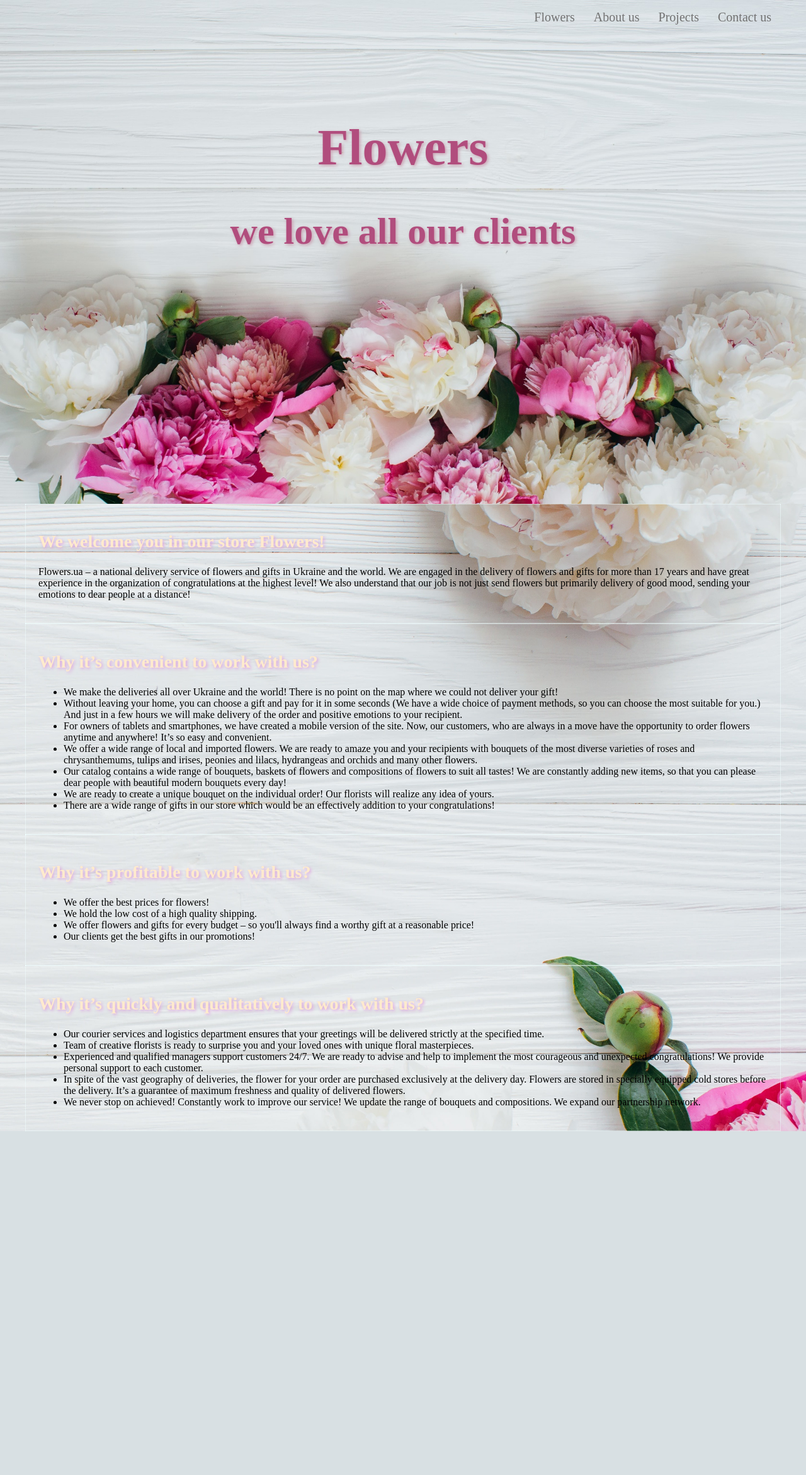
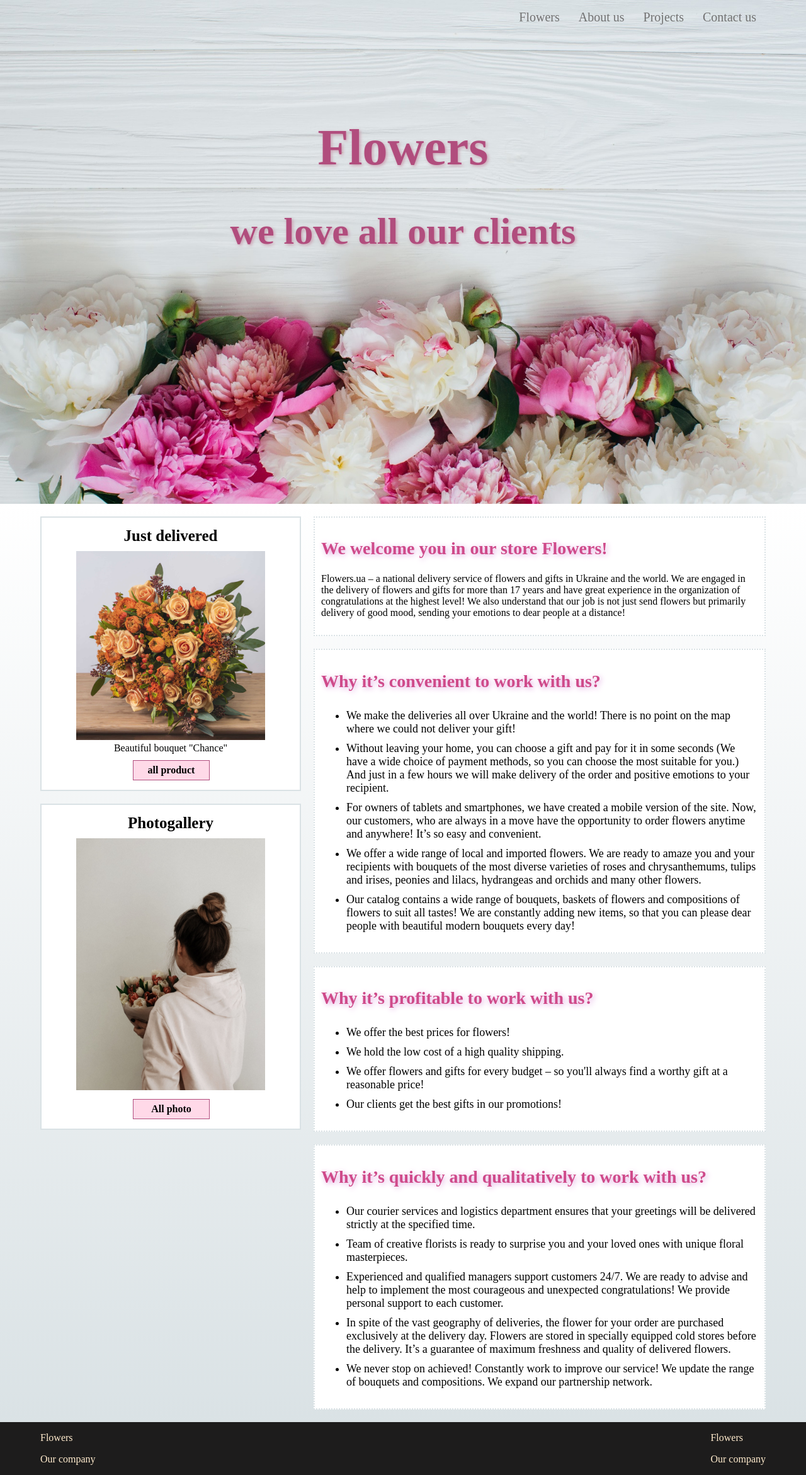
Before and after one commit to SashaNastyaLena/Flower_Store, a PHP site: page /about.html in a window 1280 px wide. Shown: the whole page at 63% size. Before the commit the page ends 1796 px from the top, so only its background shows below. Run offline with PHP 8.4, Linux system fonts and the light colour scheme.

Commit message:
Add about

```diff
--- a/about.css
+++ b/about.css
@@ -3,19 +3,15 @@ body{
 	margin: 0px auto;
 	font-family: 'Titillium Web';
 }
-.container{
-	width: 1200px;
-
-	margin: 0px auto;
-}
 nav{
+	margin-right:10%;
 	padding:  0;
 	display: flex;
 	justify-content: flex-end;
 }
 header{
 	background:url("img/aboutus.jpg");
-    background-size: cover;
+	background-size: cover;
     height: 100vh;
 }
 
@@ -47,21 +43,70 @@ header{
     text-align: center;
     text-shadow: 2px 2px 5px #CAA0B1;;
 }
+.container{
+	display: flex;
+	width: 90%;
+	margin: 0 auto;
+}
+main{
+	background-image: linear-gradient(  white , #DAE2E5);
 
-section{
-    background-image: url('img/aboutblock.jpg');
-    background-position: 100%;
 }
 .block{
-    border: 1px dotted azure;
-    padding: 20px;
+    border: 2px dotted #DAE2E5;
+	padding: 10px;
+
+	margin: 20px 0;
+	background-color: white;
 }
 .block_title{
-    color: blanchedalmond;
-    text-shadow: 2px 2px 5px plum;
+    color: #CF4A8A;
+    text-shadow: 2px 2px 10px plum;
     font-size: 28px;
 }
-.block_ul{
-    font-size: 16px;
+
+.block_ul li{
+	padding: 5px 0;
+	font-size: 18px;
 
 }
+.aside_box{
+	margin-top:20px;
+	margin-right: 20px;
+	width: 400px;
+	text-align: center;
+	border: 2px solid #DAE2E5;
+	background-color: white;
+	padding: 5px;
+}
+.aside_title{
+	font-size: 25px;
+	font-weight: 800;
+	padding: 10px;
+
+}
+.aside_img{
+	width: 300px;
+	height: auto;
+}
+
+.aside_btn{
+	border: 1px solid #B14D7D;
+	width: 100px;
+	padding: 6px 10px;
+	background-color: #ffd9e8;
+	display: block;
+	text-decoration: none;
+	font-weight: 800;
+	color: black;
+	margin: 10px;
+	margin-left: 35%;
+}
+footer{
+	background-color: rgb(29, 28, 28);
+	color: blanchedalmond;
+}
+.footer{
+	display: flex;
+	justify-content: space-between;
+}
--- a/about.html
+++ b/about.html
@@ -19,15 +19,31 @@
 	    <div class="header_title">
             <h1>Flowers</h1>
             <h2>we love all our clients</h2>
-
-
         </div>
     </header>
-    <section >
+
+    <main>
         <div class="container">
+        <aside>
+            <div class="aside_box">
+                <div class="aside_title">Just delivered</div>
+                <img class="aside_img" src="img/aside.jpg">
+                <div class="aside_text">Beautiful bouquet "Chance"</div>
+                <a href="flower.html" class="aside_btn">all product</a >
+            </div>
+
+            <div class="aside_box">
+                <div class="aside_title">Photogallery</div>
+                <img class="aside_img" src="img/photogallery.jpg">
+                <a href="photogallery"  class="aside_btn">All photo</a>
+            </div>
+
+        </aside>
+        <section>
+
             <div class="block">
                 <h2 class="block_title">We welcome you in our store Flowers!</h2>
-            <p>Flowers.ua – a national delivery service of flowers and gifts in Ukraine and the world. We are engaged
+                <p class="block_ul">Flowers.ua – a national delivery service of flowers and gifts in Ukraine and the world. We are engaged
                     in the delivery of flowers and gifts for more than 17 years and have great experience in the organization
                     of congratulations at the highest level! We also understand that our job is not just send flowers but
                     primarily delivery of good mood, sending your emotions to dear people at a distance!</p>
@@ -49,10 +65,6 @@
 
                     <li>Our catalog contains a wide range of bouquets, baskets of flowers and compositions of flowers to suit all tastes!
                         We are constantly adding new items, so that you can please dear people with beautiful modern bouquets every day!</li>
-
-                <li>We are ready to create a unique bouquet on the individual order! Our florists will realize any idea of yours. </li>
-                <li>There are a wide range of gifts in our store which would be an effectively addition to your congratulations! </li>
-
                 </ul>
             </div>
             <div class="block">
@@ -84,7 +96,24 @@
                     service! We update the range of bouquets and compositions. We expand our partnership network.</li>
                 </ul>
             </div>
+
+         </section>
         </div>
-    </section>
+    </main>
+
+
+	<footer>
+		<div class="container footer">
+			<div class="footer__left">
+				<p>Flowers</p>
+				<p>Our company</p>
+			</div>
+			<div class="footer__right">
+				<p>Flowers</p>
+				<p>Our company</p>
+			</div>
+
+		</div>
+	</footer>
 </body>
 </html>
```
Also changed, not shown: img/aboutblock.jpg, img/aside.jpg (renamed from img/Apricot-Frills-Luxury-Rose-Bouquet.jpg), img/photogallery.jpg (added). Lines whose indentation alone changed are shown as unchanged.
